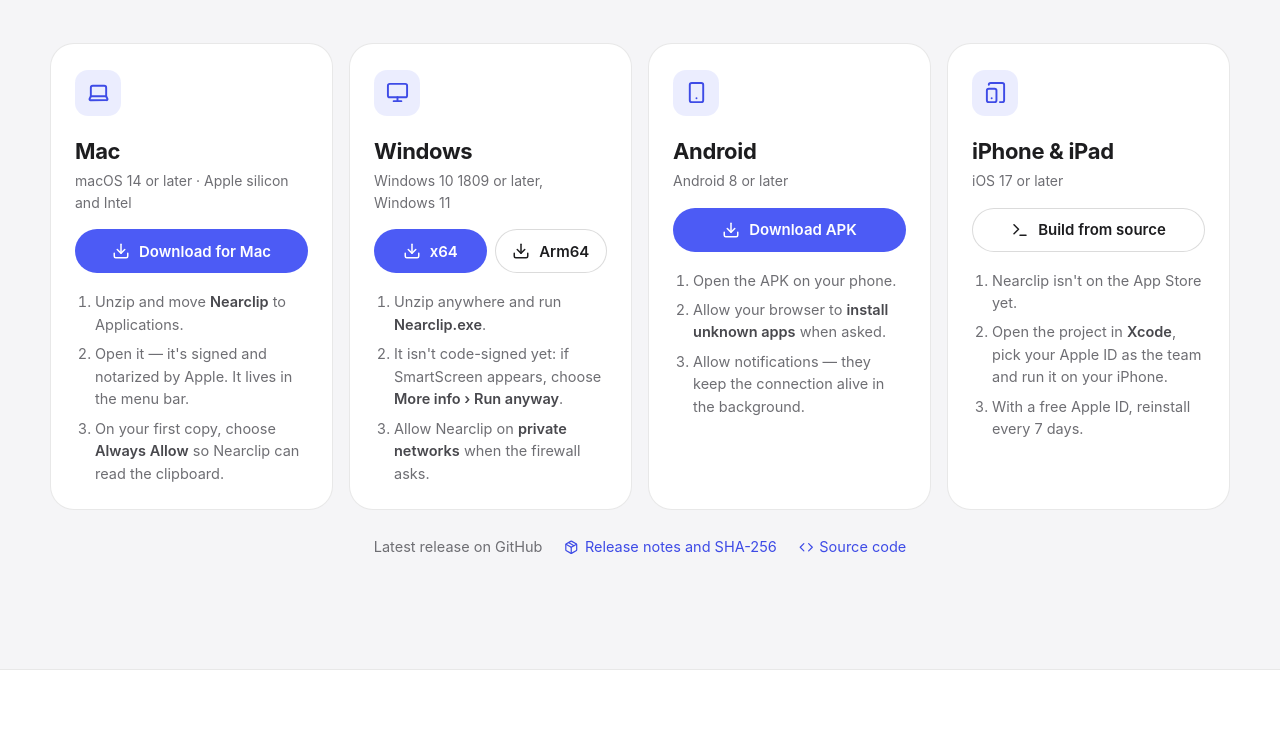
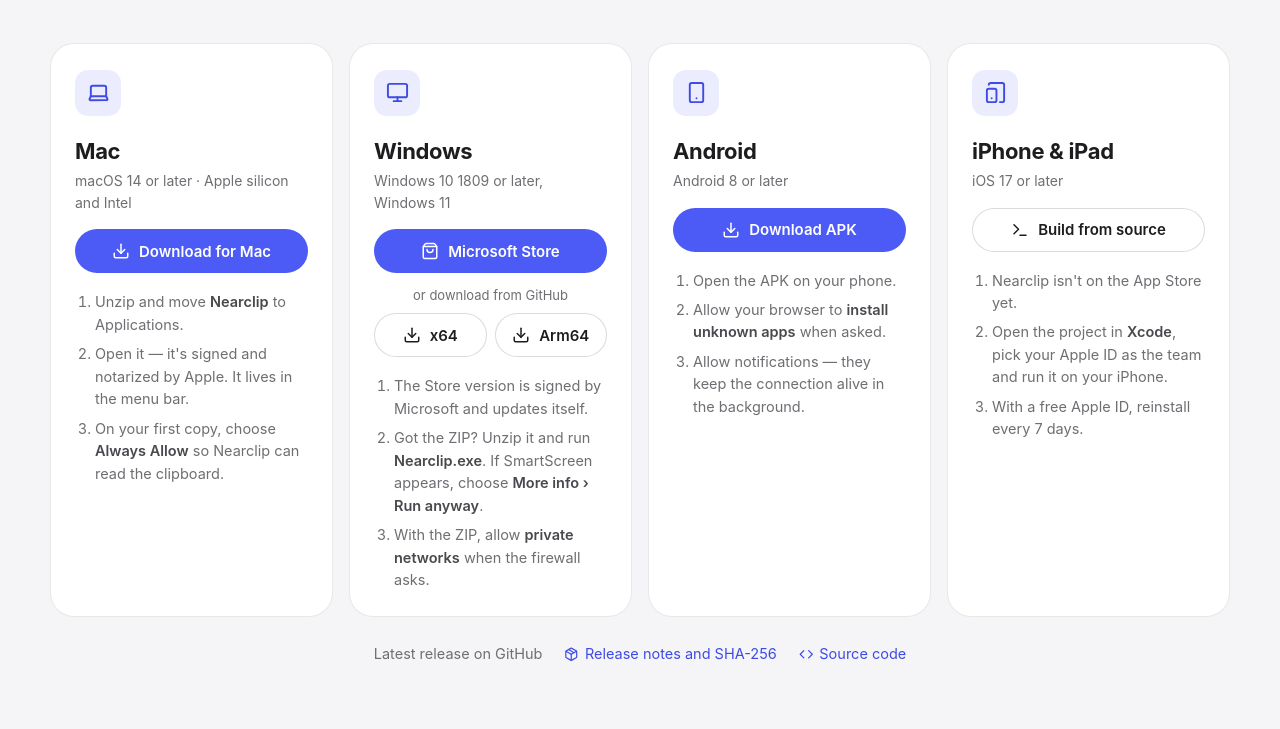
Before and after one commit to ivLis-Studio/nearclip, a website: page website/public/index.html in a window 1280 px wide. Shown: the part 7707-8436 px from the top of the page. Drawn offline with Linux system fonts and the light colour scheme; no server answers; animation ran at ten frames a second.

Commit message:
Microsoft Store: Windows downloads lead with the Store listing
Nearclip is live on the Microsoft Store (9PNQ3Z9S83QS).

- Website: the Windows card's main button opens the Store listing; the x64 and
  Arm64 ZIPs follow as the direct download from GitHub. Windows visitors' hero
  and closing buttons go to the Store too. The card's steps cover both, and the
  SmartScreen and firewall steps apply only to the ZIP.
- Four cards in a row leave no room for the whole label, so the card button
  shows only "Microsoft Store" there and the whole label on tablets and phones.
- Smoke test: the Store link, the ZIP links, the icon, and that the Store
  button fits its label at every width (199 checks).
- README: the Store comes first in the Windows install steps and the links.
  Fixes bold text shown as literal ** before Korean particles.

```diff
--- a/website/public/assets/css/site.css
+++ b/website/public/assets/css/site.css
@@ -356,7 +356,7 @@
 
 /* ---------- download */
 .dl-grid { display: grid; grid-template-columns: repeat(4, minmax(0, 1fr)); gap: 16px; }
-.dl { display: flex; flex-direction: column; padding: 26px 24px 24px; border-radius: 24px; background: var(--surface); border: 1px solid var(--line); min-width: 0; }
+.dl { display: flex; flex-direction: column; padding: 26px 24px 24px; border-radius: 24px; background: var(--surface); border: 1px solid var(--line); min-width: 0; container-type: inline-size; }
 .dl.here { border-color: var(--accent); box-shadow: 0 0 0 4px var(--accent-soft); }
 .dl .os-ic { width: 46px; height: 46px; border-radius: 13px; display: grid; place-items: center; background: var(--accent-soft); color: var(--accent-ink); font-size: 23px; }
 .dl h3 { margin: 18px 0 2px; font-size: 22px; letter-spacing: -0.015em; }
@@ -365,6 +365,9 @@
 .dl .btns .row { display: flex; gap: 8px; }
 .dl .btns .row .btn { flex: 1; padding: 0 12px; }
 .dl .btn { width: 100%; height: 44px; font-size: 15px; }
+.dl .dl-or { margin: 4px 0 0; text-align: center; color: var(--muted); font-size: 13px; }
+/* Four cards in a row leave no room for "Get it from Microsoft Store": the button keeps the store's name. */
+@container (max-width: 264px) { .dl .long { display: none; } }
 .dl ol { margin: 18px 0 0; padding: 0 0 0 20px; color: var(--muted); font-size: 14.5px; display: grid; gap: 7px; }
 .dl ol b { color: var(--ink-2); font-weight: 600; }
 .dl-meta { display: flex; flex-wrap: wrap; gap: 10px 22px; justify-content: center; margin-top: 26px; font-size: 14.5px; color: var(--muted); }
--- a/website/public/assets/js/i18n.js
+++ b/website/public/assets/js/i18n.js
@@ -7,13 +7,13 @@
 
 window.SITE_X = {
   en: {
-    "dl.mac": "Download for Mac", "dl.win": "Download for Windows", "dl.android": "Download for Android", "dl.ios": "Get it on iPhone", "dl.other": "Download",
+    "dl.mac": "Download for Mac", "dl.win": "Get it from Microsoft Store", "dl.android": "Download for Android", "dl.ios": "Get it on iPhone", "dl.other": "Download",
     "dl.version": "Version %@ · free and open source", "dl.latest": "Version %@ · released %@",
     "film.play": "Play the film with sound", "film.pause": "Pause", "film.resume": "Play",
     "toast.receiving": "Receiving an image from %@…", "toast.copied": "Copied from %@", "toast.image": "Image · %@ MB", "toast.preparing": "Preparing…",
   },
   ko: {
-    "dl.mac": "Mac용 다운로드", "dl.win": "Windows용 다운로드", "dl.android": "Android용 다운로드", "dl.ios": "iPhone에서 쓰기", "dl.other": "다운로드",
+    "dl.mac": "Mac용 다운로드", "dl.win": "Microsoft Store에서 받기", "dl.android": "Android용 다운로드", "dl.ios": "iPhone에서 쓰기", "dl.other": "다운로드",
     "dl.version": "버전 %@ · 무료 오픈 소스", "dl.latest": "버전 %@ · %@ 출시",
     "film.play": "소리와 함께 영상 재생", "film.pause": "일시정지", "film.resume": "재생",
     "toast.receiving": "%@에서 이미지 받는 중…", "toast.copied": "%@에서 복사됨", "toast.image": "이미지 · %@MB", "toast.preparing": "준비 중…",
@@ -180,9 +180,11 @@
     "dl.mac.2": "열면 끝이에요. Apple의 서명과 공증을 받은 앱이고, 메뉴 막대에서 지내요.",
     "dl.mac.3": "처음 복사할 때 <b>항상 허용</b>을 골라야 클립보드를 읽을 수 있어요.",
     "dl.win.req": "Windows 10 1809 이상, Windows 11",
-    "dl.win.1": "아무 곳에나 압축을 풀고 <b>Nearclip.exe</b>를 실행하세요.",
-    "dl.win.2": "아직 코드 서명 전이라 SmartScreen이 뜨면 <b>추가 정보 › 실행</b>을 누르세요.",
-    "dl.win.3": "방화벽이 물어보면 <b>개인 네트워크</b>에서 허용하세요.",
+    "dl.win.store": "Microsoft Store<span class=\"long\">에서 받기</span>",
+    "dl.win.direct": "또는 GitHub에서 직접 다운로드",
+    "dl.win.1": "스토어 버전은 Microsoft의 서명을 받았고, 업데이트도 알아서 돼요.",
+    "dl.win.2": "ZIP으로 받았다면 아무 곳에나 압축을 풀고 <b>Nearclip.exe</b>를 실행하세요. SmartScreen이 뜨면 <b>추가 정보 › 실행</b>을 누르세요.",
+    "dl.win.3": "ZIP 버전은 방화벽이 물어보면 <b>개인 네트워크</b>에서 허용하세요.",
     "dl.android.req": "Android 8 이상",
     "dl.android.btn": "APK 다운로드",
     "dl.android.1": "휴대폰에서 APK 파일을 여세요.",
--- a/website/public/assets/js/site.js
+++ b/website/public/assets/js/site.js
@@ -6,6 +6,9 @@
   var LANGS = ["en", "ko"];
   var REPO = "ivLis-Studio/nearclip";
   var DL = "https://github.com/" + REPO + "/releases/latest/download/";
+  // Windows leads with the Microsoft Store; its ZIPs stay on the download card as the direct download.
+  var STORE = { win: "https://apps.microsoft.com/detail/9PNQ3Z9S83QS" };
+  var ASSET = { mac: "Nearclip-macOS.zip", android: "Nearclip-Android.apk" };
   var stored = function (k) { try { return localStorage.getItem(k); } catch (e) { return null; } };
   var keep = function (k, v) { try { localStorage.setItem(k, v); } catch (e) {} };
   var calm = matchMedia("(prefers-reduced-motion: reduce)").matches;
@@ -25,7 +28,7 @@
     return s.replace(/%@/g, function () { return a.shift(); });
   };
 
-  // ---- platform: ?os= → this device. Windows on Arm gets the Arm64 build first.
+  // ---- platform: ?os= → this device
   function systemOS() {
     var ua = navigator.userAgent || "", p = (navigator.userAgentData && navigator.userAgentData.platform) || navigator.platform || "";
     if (/iPhone|iPad|iPod/.test(ua) || (/Mac/.test(p) && navigator.maxTouchPoints > 1)) return "ios";
@@ -35,7 +38,6 @@
     return "other";
   }
   var os = ["mac", "win", "android", "ios", "other"].indexOf(params.get("os")) >= 0 ? params.get("os") : systemOS();
-  var arm = false;
 
   var originals = $$("[data-t]").map(function (n) { return [n, n.innerHTML]; });
   var altOriginals = $$("[data-t-alt]").map(function (n) { return [n, n.getAttribute("alt")]; });
@@ -70,15 +72,19 @@
     applyLang(e.target.value);
   });
 
-  // ---- download buttons follow this device
-  function mainAsset() { return os === "mac" ? "Nearclip-macOS.zip" : os === "win" ? (arm ? "Nearclip-Windows-arm64.zip" : "Nearclip-Windows-x64.zip") : os === "android" ? "Nearclip-Android.apk" : null; }
+  // ---- download buttons follow this device: the Store for Windows, the latest release for Mac and Android
   function assetURL(name) {
     var a = release && release.assets.filter(function (x) { return x.name === name; })[0];
     return a ? a.browser_download_url : DL + name;
   }
+  function mainURL() { return STORE[os] || (ASSET[os] ? assetURL(ASSET[os]) : os === "ios" ? "#dl-ios" : "#download"); }
   function renderPlatform() {
-    var asset = mainAsset();
-    $$(".dl-main").forEach(function (a) { a.setAttribute("href", asset ? assetURL(asset) : os === "ios" ? "#dl-ios" : "#download"); });
+    var icon = STORE[os] ? "shopping-bag" : "download";
+    $$(".dl-main").forEach(function (a) {
+      a.setAttribute("href", mainURL());
+      var n = a.querySelector(".ico");
+      if (n.dataset.i !== icon) { n.dataset.i = icon; paint(n); }
+    });
     $$(".dl-main-label").forEach(function (n) { n.textContent = X("dl." + os); });
     $$("[data-plat]").forEach(function (n) { n.classList.toggle("here", n.dataset.plat === os); });
     $$("[data-asset]").forEach(function (a) { a.setAttribute("href", assetURL(a.dataset.asset)); });
@@ -98,10 +104,6 @@
     .then(function (r) { return r.ok ? r.json() : null; })
     .then(function (j) { if (j && j.tag_name) { release = j; renderRelease(); renderPlatform(); } })
     .catch(function () {});
-  // Only a real Windows PC asks for its architecture (a ?os=win preview on another computer keeps x64).
-  if (os === "win" && systemOS() === "win" && navigator.userAgentData && navigator.userAgentData.getHighEntropyValues) {
-    navigator.userAgentData.getHighEntropyValues(["architecture"]).then(function (v) { arm = v.architecture === "arm"; renderPlatform(); }).catch(function () {});
-  }
 
   // ---- header border on scroll, reveal on scroll
   var bar = $("#bar");
--- a/website/public/index.html
+++ b/website/public/index.html
@@ -377,14 +377,18 @@
         <span class="os-ic"><i class="ico" data-i="monitor"></i></span>
         <h3>Windows</h3>
         <p class="req" data-t="dl.win.req">Windows 10 1809 or later, Windows 11</p>
-        <div class="btns"><div class="row">
-          <a class="btn primary" data-asset="Nearclip-Windows-x64.zip" href="https://github.com/ivLis-Studio/nearclip/releases/latest/download/Nearclip-Windows-x64.zip"><i class="ico" data-i="download"></i>x64</a>
-          <a class="btn ghost" data-asset="Nearclip-Windows-arm64.zip" href="https://github.com/ivLis-Studio/nearclip/releases/latest/download/Nearclip-Windows-arm64.zip"><i class="ico" data-i="download"></i>Arm64</a>
-        </div></div>
+        <div class="btns">
+          <a class="btn primary" href="https://apps.microsoft.com/detail/9PNQ3Z9S83QS"><i class="ico" data-i="shopping-bag"></i><span data-t="dl.win.store"><span class="long">Get it from </span>Microsoft Store</span></a>
+          <p class="dl-or" data-t="dl.win.direct">or download from GitHub</p>
+          <div class="row">
+            <a class="btn ghost" data-asset="Nearclip-Windows-x64.zip" href="https://github.com/ivLis-Studio/nearclip/releases/latest/download/Nearclip-Windows-x64.zip"><i class="ico" data-i="download"></i>x64</a>
+            <a class="btn ghost" data-asset="Nearclip-Windows-arm64.zip" href="https://github.com/ivLis-Studio/nearclip/releases/latest/download/Nearclip-Windows-arm64.zip"><i class="ico" data-i="download"></i>Arm64</a>
+          </div>
+        </div>
         <ol>
-          <li data-t="dl.win.1">Unzip anywhere and run <b>Nearclip.exe</b>.</li>
-          <li data-t="dl.win.2">It isn't code-signed yet: if SmartScreen appears, choose <b>More info › Run anyway</b>.</li>
-          <li data-t="dl.win.3">Allow Nearclip on <b>private networks</b> when the firewall asks.</li>
+          <li data-t="dl.win.1">The Store version is signed by Microsoft and updates itself.</li>
+          <li data-t="dl.win.2">Got the ZIP? Unzip it and run <b>Nearclip.exe</b>. If SmartScreen appears, choose <b>More info › Run anyway</b>.</li>
+          <li data-t="dl.win.3">With the ZIP, allow <b>private networks</b> when the firewall asks.</li>
         </ol>
       </div>
       <div class="dl reveal" id="dl-android" data-plat="android">
--- a/website/tools/make-icons.mjs
+++ b/website/tools/make-icons.mjs
@@ -14,6 +14,7 @@
   "link", "type", "palette", "clipboard", "clipboard-copy", "clipboard-paste", "send", "zap", "refresh-cw", "eye-off", "circle-pause",
   "keyboard", "languages", "sun-moon", "server-off", "user-round-x", "waypoints", "trash-2", "hash", "file-text", "external-link",
   "book-open", "command", "bell", "route", "house", "signal", "circle-check", "info", "package", "terminal", "scan-line", "hand",
+  "shopping-bag",
 ];
 const out = {};
 for (const n of NAMES) {
```
Also changed, not shown: README.ko.md (+11 -4 lines), website/tools/smoke-test.mjs (+20 -2 lines), README.md, website/README.md, website/public/assets/js/icons.js.
